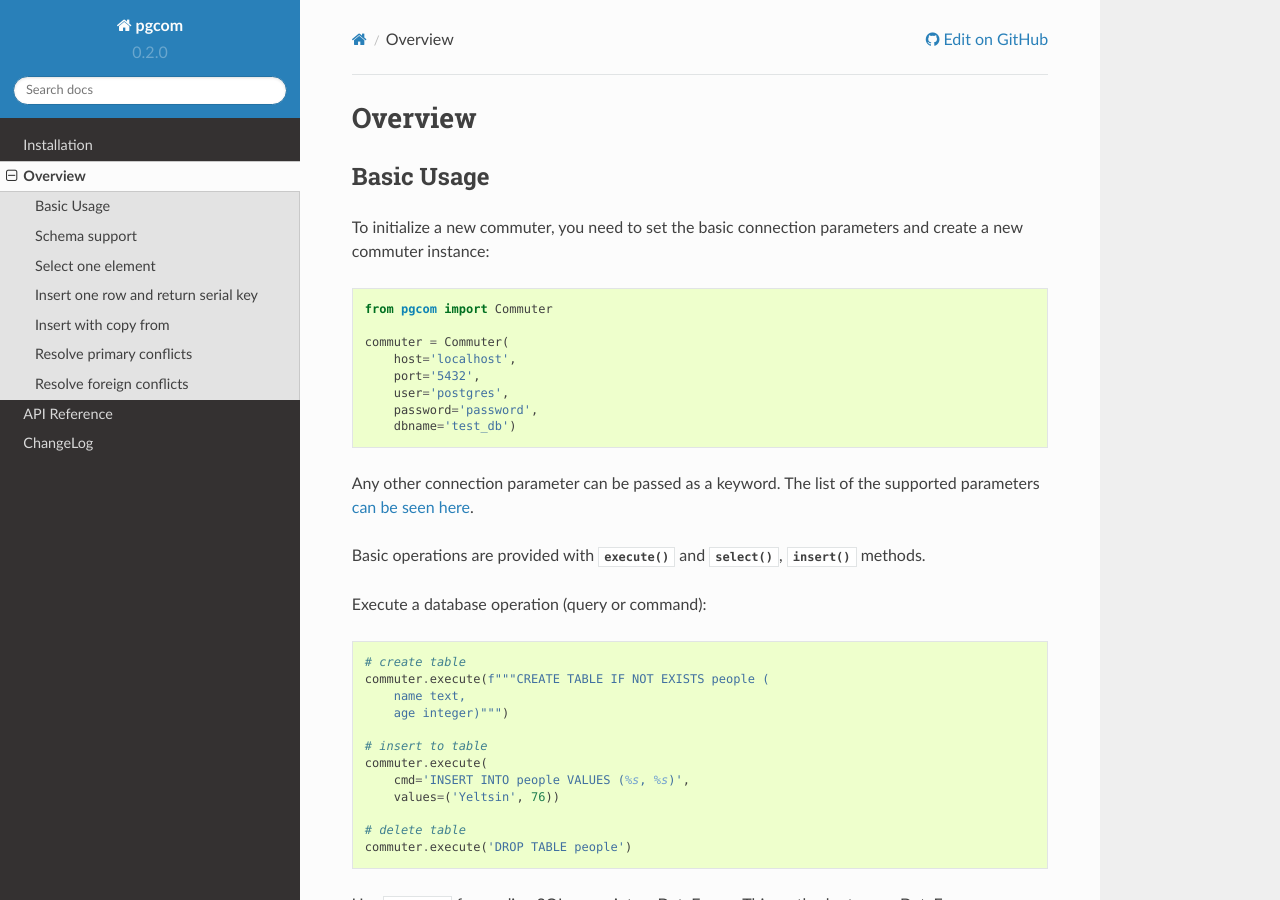
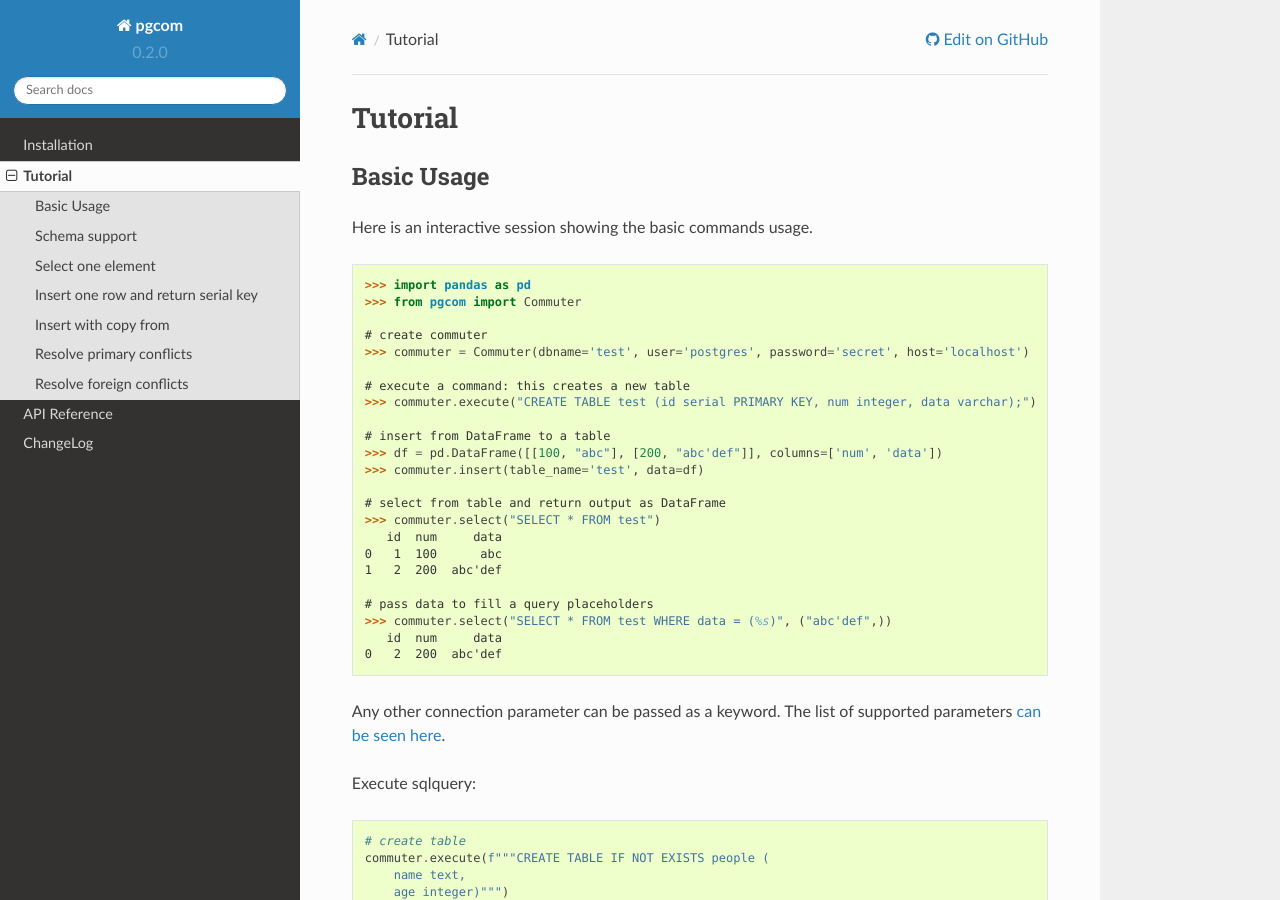
Before and after one commit to viktorsapozhok/pgcom, a Sphinx documentation site: the page built from docs/source/tutorial.rst, in a window 1280 px wide and 900 px high. Built offline with Sphinx 7.4.7 and the Read the Docs theme 2.0.0, drawn with Linux system fonts in a browser that asks for light colours; the version number is read from the project's files by our own code.

Commit message:
updating docs

```diff
--- a/docs/source/overview.rst
+++ b/docs/source/tutorial.rst
@@ -1,31 +1,42 @@
-Overview
+Tutorial
 ========
 
 Basic Usage
 -----------
 
-To initialize a new commuter, you need to set the basic connection parameters
-and create a new commuter instance:
+Here is an interactive session showing the basic commands usage.
 
 .. code-block:: python
 
-    from pgcom import Commuter
+    >>> import pandas as pd
+    >>> from pgcom import Commuter
 
-    commuter = Commuter(
-        host='localhost',
-        port='5432',
-        user='postgres',
-        password='password',
-        dbname='test_db')
+    # create commuter
+    >>> commuter = Commuter(dbname='test', user='postgres', password='secret', host='localhost')
+
+    # execute a command: this creates a new table
+    >>> commuter.execute("CREATE TABLE test (id serial PRIMARY KEY, num integer, data varchar);")
+
+    # insert from DataFrame to a table
+    >>> df = pd.DataFrame([[100, "abc"], [200, "abc'def"]], columns=['num', 'data'])
+    >>> commuter.insert(table_name='test', data=df)
+
+    # select from table and return output as DataFrame
+    >>> commuter.select("SELECT * FROM test")
+       id  num     data
+    0   1  100      abc
+    1   2  200  abc'def
+
+    # pass data to fill a query placeholders
+    >>> commuter.select("SELECT * FROM test WHERE data = (%s)", ("abc'def",))
+       id  num     data
+    0   2  200  abc'def
 
 Any other connection parameter can be passed as a keyword.
-The list of the supported parameters
+The list of supported parameters
 `can be seen here <https://www.postgresql.org/docs/current/libpq-connect.html#LIBPQ-PARAMKEYWORDS>`_.
 
-Basic operations are provided with :func:`~pgcom.commuter.Commuter.execute` and
-:func:`~pgcom.commuter.Commuter.select`, :func:`~pgcom.commuter.Commuter.insert` methods.
-
-Execute a database operation (query or command):
+Execute sqlquery:
 
 .. code-block:: python
 
--- a/pgcom/version.py
+++ b/pgcom/version.py
@@ -1 +1 @@
-__version__ = "0.1.7"
+__version__ = "0.2.0"
```
Also changed, not shown: README.md (+8 -14 lines), docs/source/index.rst (+9 -8 lines).
